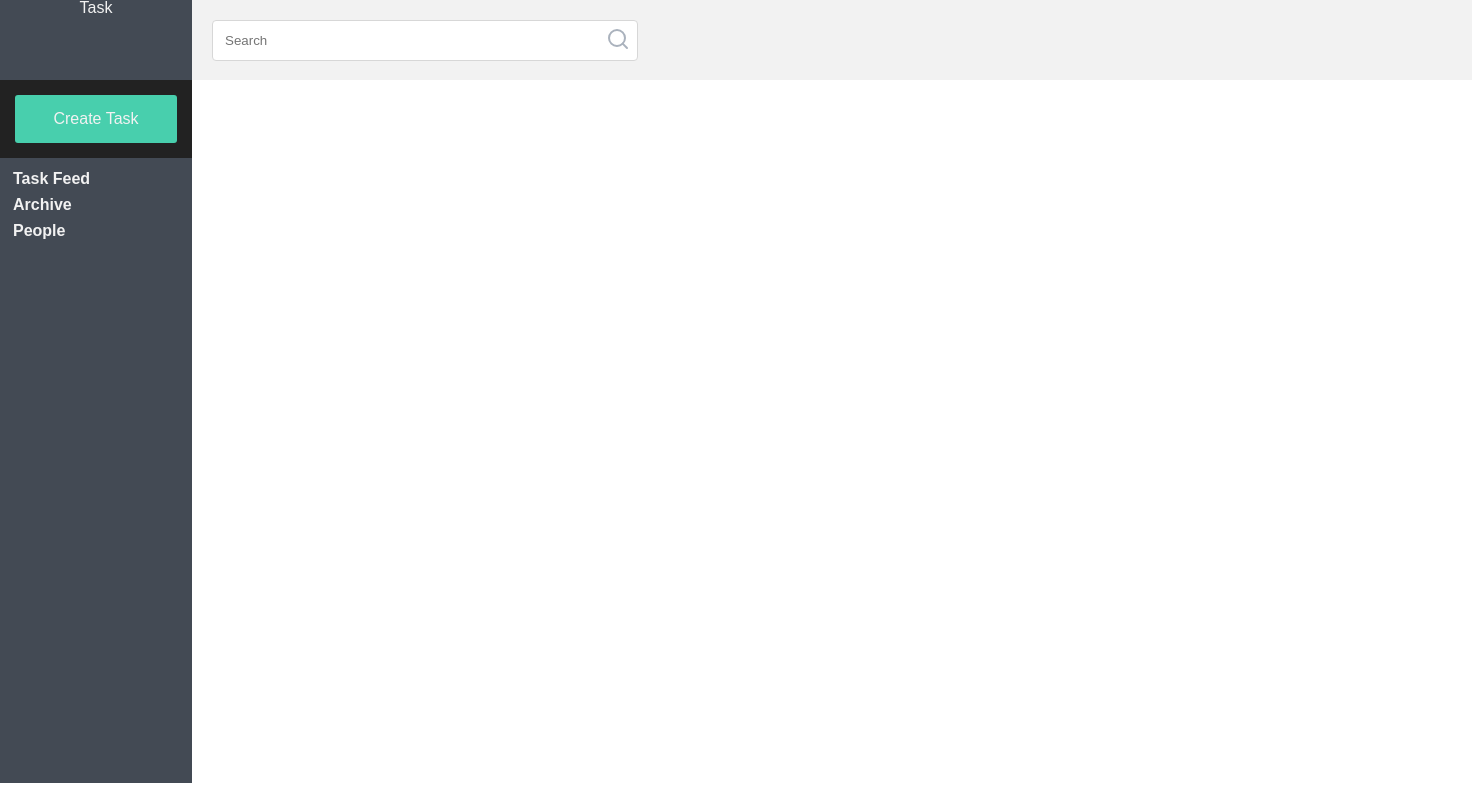
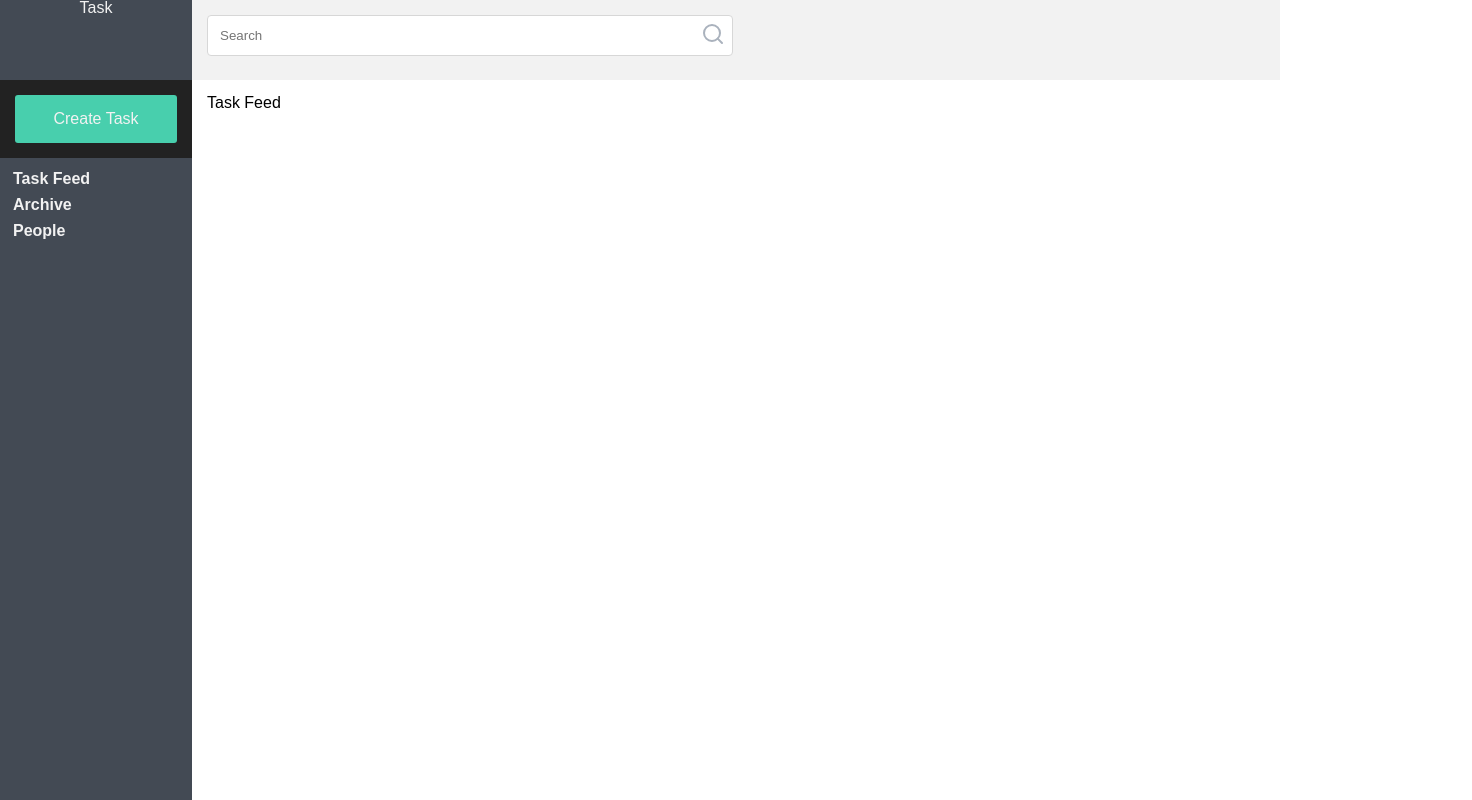
Before and after one commit to zyzmoz/myTasks, a React (Vite) app: page / in a window 1280 px wide. Shown: the whole page, 1472 px wide, since content can reach past the window. Built offline with nearby package versions, Linux system fonts and the light colour scheme.

Commit message:
Some css fixes

```diff
--- a/src/Util/SearchInput/SearchInput.jsx
+++ b/src/Util/SearchInput/SearchInput.jsx
@@ -3,7 +3,7 @@ import * as Icon from 'react-feather';
 
 const SearchInput = () => {
   return (
-    <div className="input search wrapper">
+    <div className="input search">
       <input type="text" placeholder="Search" />
       <button>
         <Icon.Search />
--- a/src/assets/css/master.css
+++ b/src/assets/css/master.css
@@ -79,6 +79,17 @@ button:-moz-focusring {
   outline: 1px dotted;
 }
 
+html, body {
+  width: 100%;
+  height: 100%;
+  overflow: hidden;
+}
+
+.master {
+  width: 100%;
+  height: 100%;
+}
+
 .btn {
   padding: 8px;
   border-radius: 3px;
@@ -92,7 +103,6 @@ li {
 }
 
 .input input {
-  width: 80%;
   float: left;
 	padding: .9em ;
 	border: none;
@@ -147,12 +157,8 @@ li {
 .page {
   float: left;
   overflow: hidden;
-  /* min-width: 85%;
-  max-width: calc(85% - 150px);    */
-  /* width: auto;
+  max-width: 85%;
   min-width: 85%;
-  margin: 0 auto;
-  max-width: calc(100% - 150px);   */
 }
 
 .wrapper {
@@ -170,6 +176,6 @@ li {
 }
 
 .content {
-  /* padding-top: 80px; */
+  padding: 15px;
   width: 100%;
 }
--- a/src/components/App.jsx
+++ b/src/components/App.jsx
@@ -6,8 +6,7 @@ import Modal from './Modal/Modal';
 
 const App = () =>
   <Router >
-    <div className="wrapper">
-      {/* <Modal component={() => <HomePage />}/> */}
+    <div className="master wrapper">
       <Menu />
       <HomePage />
     </div>
--- a/src/components/Menu/menu.css
+++ b/src/components/Menu/menu.css
@@ -1,10 +1,9 @@
 .menu {
   position: relative;
-  display: block;
   float: left;
-  width: 15%;
-  height: 97.908vh;
-  min-width: 150px;
+  max-width: 15%;
+  height: 100vh;
+  min-width: 15%;
   background-color: #434a54;
   color: #f2f2f2;
 }
--- a/src/components/SearchBar/SearchBar.jsx
+++ b/src/components/SearchBar/SearchBar.jsx
@@ -6,7 +6,7 @@ class SearchBar extends Component {
   render() {
     return (
       <div className="search-bar">
-        <div className="item">
+        <div className="content">
           <SearchInput />
         </div>
       </div>
--- a/src/components/SearchBar/search-bar.css
+++ b/src/components/SearchBar/search-bar.css
@@ -1,13 +1,12 @@
 .search-bar {
-  position: absolute;
+  position: relative;
+  float: left;
   height: 80px;
-  width: 100%;
+  max-width: 85%;
+  min-width: 85%;
   background-color: #f2f2f2;
 }
 
-.item {
-  position: relative;
-  display: flex;
+.input.search input {
   width: 500px;
-  margin: 20px 0 0 20px;
 }
--- a/src/pages/Home/Home.jsx
+++ b/src/pages/Home/Home.jsx
@@ -17,9 +17,9 @@ class HomePage extends Component {
   render() {
 
     return (
-      <div className="page">
+      <div >
         <SearchBar />
-        <div className="content padding">
+        <div className="page">
           <Switch>
             <Route exact path="/" component={TaskFeed} />
             <Route exact path="/archive" component={Archive} />
--- a/src/pages/TaskFeed/TaskFeed.jsx
+++ b/src/pages/TaskFeed/TaskFeed.jsx
@@ -3,7 +3,7 @@ import React, { Component } from 'react';
 class TaskFeed extends Component {
   render() {
     return (
-      <div>
+      <div className="content">
         Task Feed
       </div>
     );
```
